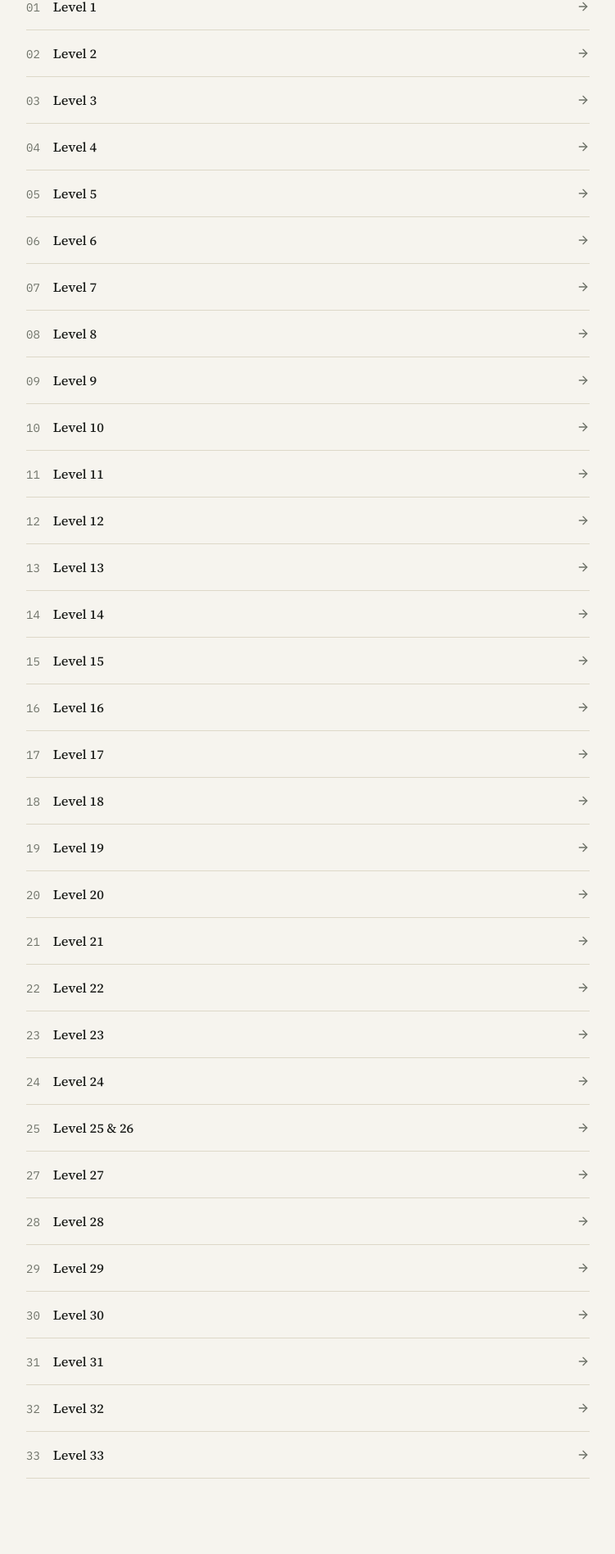
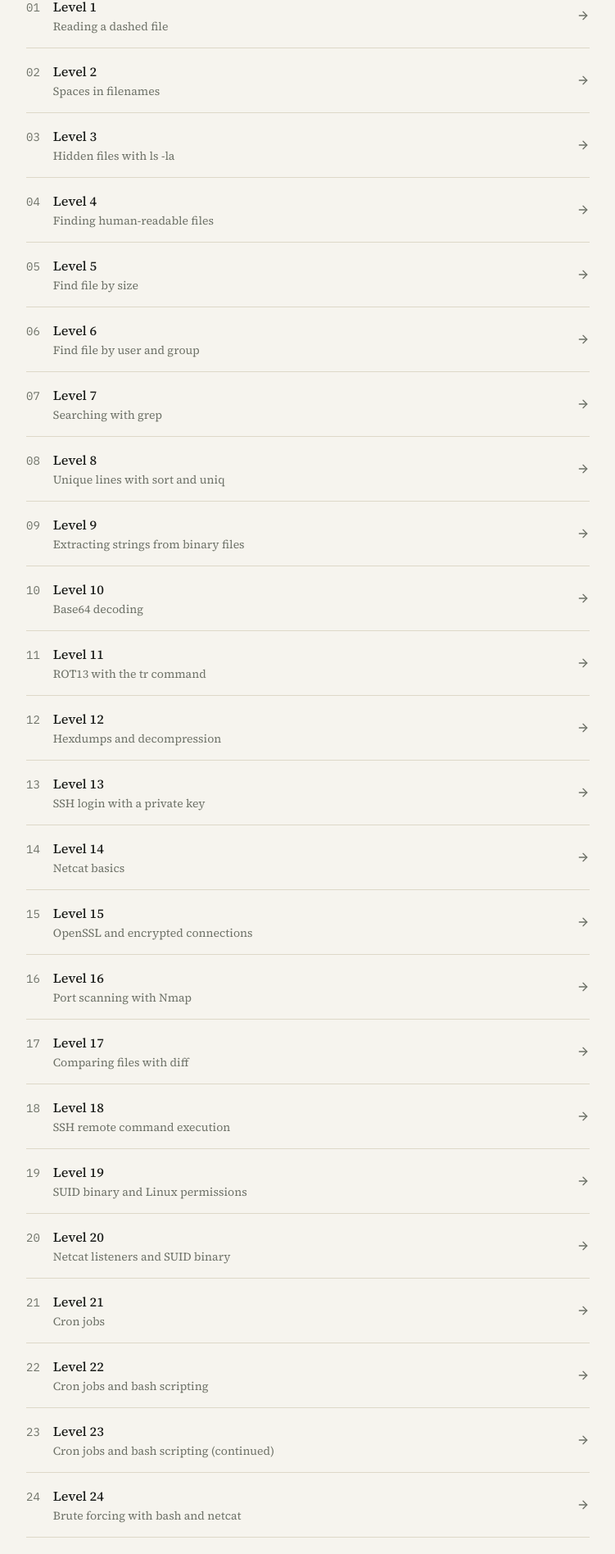
Before and after one commit to mohitmonnappa/personal-website, a Next.js app: page /writeups/bandit in a window 1280 px wide. Shown: the part 460-2356 px from the top of the page at 82% size, without its empty margins (264-1015 px from the left). Built offline with nearby package versions, Linux system fonts and the light colour scheme.

Commit message:
Show what each Bandit level teaches on the level list page
Added a short "what this teaches" line under each level (sourced from
the summary list in content/posts/overthewire/bandit/walkthrough.md),
so the list is scannable without opening each level.

```diff
--- a/src/app/writeups/bandit/page.tsx
+++ b/src/app/writeups/bandit/page.tsx
@@ -4,6 +4,7 @@ import { ArrowLeft, ArrowRight } from "lucide-react";
 import { Container } from "@/components/Container";
 import { PageHeader } from "@/components/PageHeader";
 import { getBanditLevels } from "@/lib/content";
+import { banditTeaches } from "@/lib/bandit-teaches";
 
 export const metadata: Metadata = { title: "OverTheWire: Bandit" };
 
@@ -36,7 +37,16 @@ export default function BanditIndexPage() {
                 <span className="font-mono text-sm text-stone">
                   {String(lvl.level).padStart(2, "0")}
                 </span>
-                <span className="font-medium text-ink">{lvl.title}</span>
+                <span>
+                  <span className="block font-medium text-ink">
+                    {lvl.title}
+                  </span>
+                  {banditTeaches[lvl.level] && (
+                    <span className="mt-0.5 block text-sm text-stone">
+                      {banditTeaches[lvl.level]}
+                    </span>
+                  )}
+                </span>
               </span>
               <ArrowRight
                 size={16}
--- /dev/null
+++ b/src/lib/bandit-teaches.ts
@@ -0,0 +1,36 @@
+// What each Bandit level teaches, sourced from the summary list in
+// content/posts/overthewire/bandit/walkthrough.md.
+export const banditTeaches: Record<number, string> = {
+  1: "Reading a dashed file",
+  2: "Spaces in filenames",
+  3: "Hidden files with ls -la",
+  4: "Finding human-readable files",
+  5: "Find file by size",
+  6: "Find file by user and group",
+  7: "Searching with grep",
+  8: "Unique lines with sort and uniq",
+  9: "Extracting strings from binary files",
+  10: "Base64 decoding",
+  11: "ROT13 with the tr command",
+  12: "Hexdumps and decompression",
+  13: "SSH login with a private key",
+  14: "Netcat basics",
+  15: "OpenSSL and encrypted connections",
+  16: "Port scanning with Nmap",
+  17: "Comparing files with diff",
+  18: "SSH remote command execution",
+  19: "SUID binary and Linux permissions",
+  20: "Netcat listeners and SUID binary",
+  21: "Cron jobs",
+  22: "Cron jobs and bash scripting",
+  23: "Cron jobs and bash scripting (continued)",
+  24: "Brute forcing with bash and netcat",
+  25: "Escaping restricted environments with more and vim",
+  27: "Git - cloning a repository",
+  28: "Git - log and checkout",
+  29: "Git - branching",
+  30: "Git - tags",
+  31: "Git - push, commit, and .gitignore",
+  32: "Environment variables and shell escape",
+  33: "All levels complete!",
+};
```
